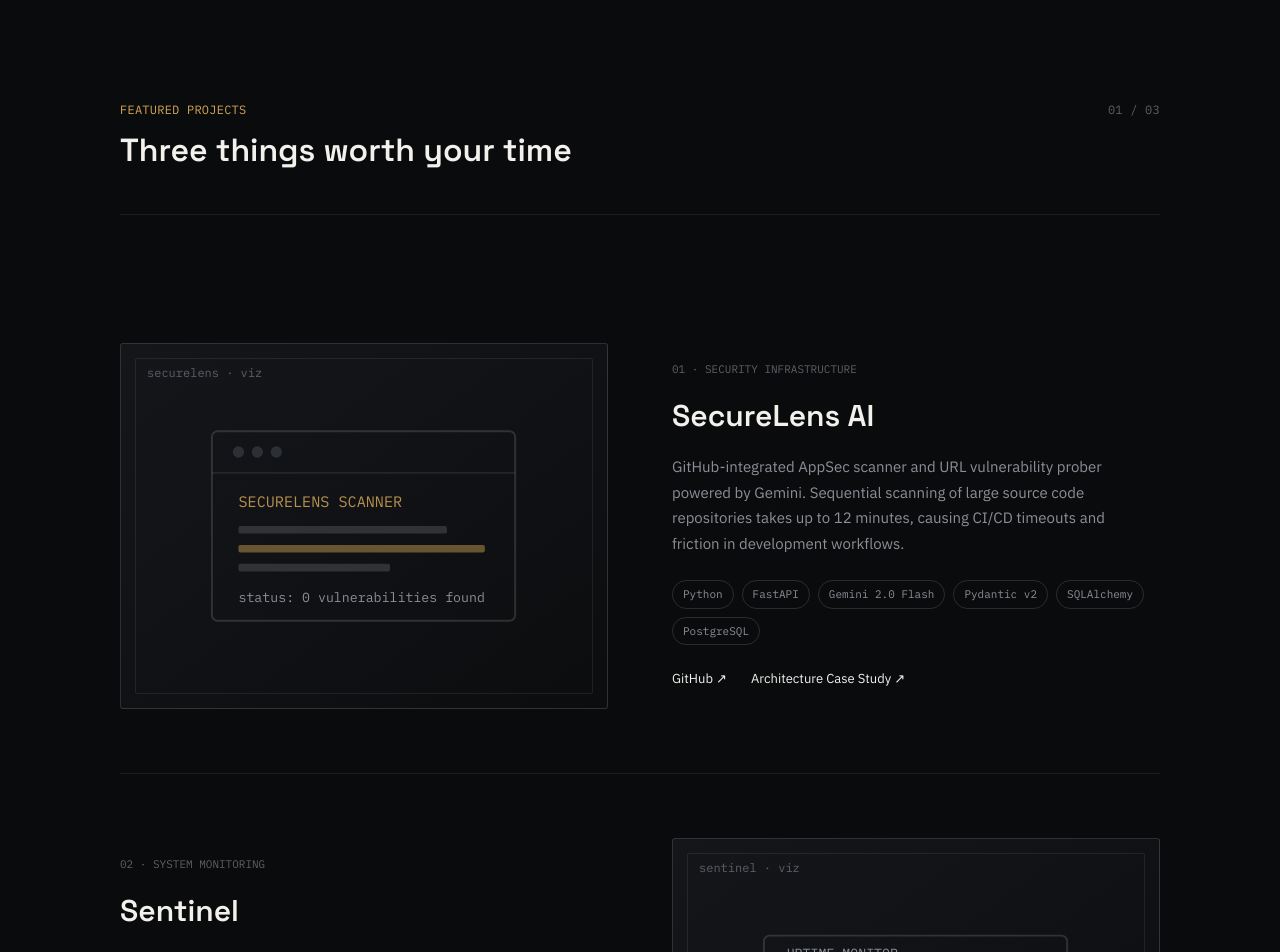
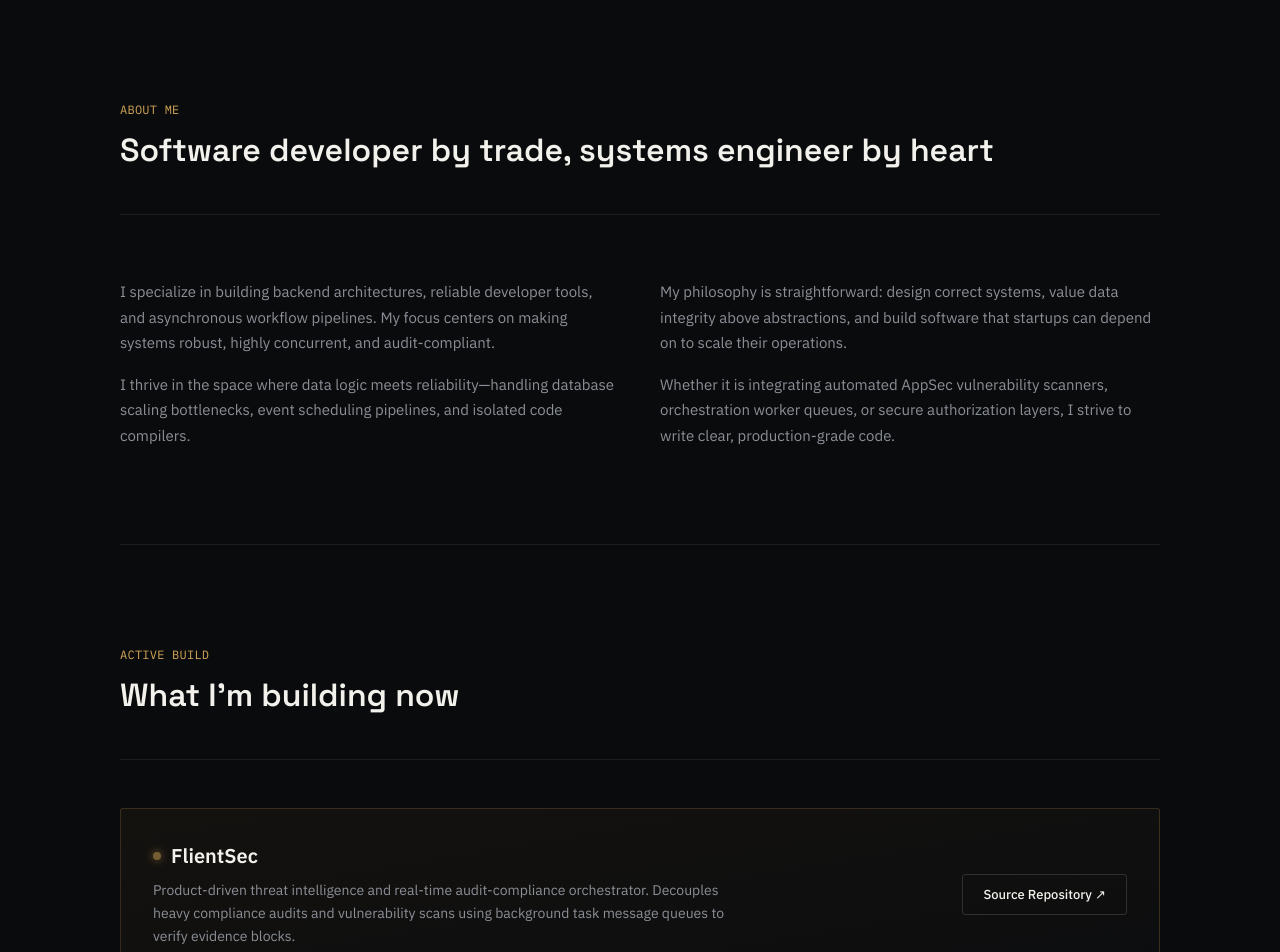
Before and after one commit to Rarebuffalo/krishna-portfolio, a Next.js app: page / in a window 1280 px wide. Shown: the part 800-1752 px from the top of the page. Built offline with nearby package versions, Linux system fonts and the light colour scheme.

Commit message:
ui: restructure home page to introduce about, grouped projects, work, and skills

```diff
--- a/src/app/page.tsx
+++ b/src/app/page.tsx
@@ -6,7 +6,7 @@
 import FeaturedProjects from "@/components/FeaturedProjects";
 import TechMatrix from "@/components/TechMatrix";
 import Link from "next/link";
-import { portfolioSystems } from "@/data/portfolioData";
+import { portfolioSystems, experienceData } from "@/data/portfolioData";
 
 export default function Home() {
   useEffect(() => {
@@ -70,7 +70,7 @@
 
           <div className="cta-row mt-[64px] flex items-center gap-[24px] animate-rise [animation-delay:360ms] max-sm:flex-col max-sm:items-start max-sm:gap-[16px]">
             <a
-              href="#work"
+              href="#projects"
               className="btn btn-primary inline-flex items-center gap-[8px] px-[22px] py-[13px] text-[14px] font-medium rounded-[3px] bg-[#f2f1ec] text-[#0a0b0d] border border-[#f2f1ec] transition-all hover:bg-[#d4a657] hover:border-[#d4a657] hover:translate-y-[-1px]"
             >
               View Projects
@@ -89,11 +89,79 @@
           </div>
         </section>
 
-        {/* Section 2: Flagship Work Grid */}
+        {/* Section 1.5: About Section */}
+        <section className="about py-[96px] reveal border-b border-[rgba(245,245,242,0.08)]" id="about">
+          <div className="section-head flex items-baseline justify-between pb-[40px] border-b border-[rgba(245,245,242,0.08)] mb-[64px]">
+            <div>
+              <span className="label mono text-[12px] text-[#d4a657]">ABOUT ME</span>
+              <h2 className="font-display font-semibold text-[32px] max-md:text-[24px] mt-[6px] text-[#f2f1ec]">
+                Software developer by trade, systems engineer by heart
+              </h2>
+            </div>
+          </div>
+
+          <div className="grid grid-cols-2 max-md:grid-cols-1 gap-[40px]">
+            <div className="text-[15px] leading-[1.7] text-[#8b8f96] space-y-[16px]">
+              <p>
+                I specialize in building backend architectures, reliable developer tools, and asynchronous workflow pipelines. My focus centers on making systems robust, highly concurrent, and audit-compliant.
+              </p>
+              <p>
+                I thrive in the space where data logic meets reliability—handling database scaling bottlenecks, event scheduling pipelines, and isolated code compilers.
+              </p>
+            </div>
+            <div className="text-[15px] leading-[1.7] text-[#8b8f96] space-y-[16px]">
+              <p>
+                My philosophy is straightforward: design correct systems, value data integrity above abstractions, and build software that startups can depend on to scale their operations.
+              </p>
+              <p>
+                Whether it is integrating automated AppSec vulnerability scanners, orchestration worker queues, or secure authorization layers, I strive to write clear, production-grade code.
+              </p>
+            </div>
+          </div>
+        </section>
+
+        {/* Section 2: Projects Container */}
+        <section id="projects" className="projects-container border-b border-[rgba(245,245,242,0.08)]">
+
+          {/* Active Build Banner */}
+          <div className="currently-building py-[96px] reveal border-b border-[rgba(245,245,242,0.08)]">
+            <div className="section-head flex items-baseline justify-between pb-[40px] border-b border-[rgba(245,245,242,0.08)] mb-[48px]">
+              <div>
+                <span className="label mono text-[12px] text-[#d4a657]">ACTIVE BUILD</span>
+                <h2 className="font-display font-semibold text-[32px] max-md:text-[24px] mt-[6px] text-[#f2f1ec]">
+                  What I&apos;m building now
+                </h2>
+              </div>
+            </div>
+
+            <div className="p-[32px] rounded-[3px] border border-[#d4a657]/20 bg-linear-to-br from-[#14120f] to-[#0c0d0f] flex max-[860px]:flex-col items-center justify-between gap-[32px]">
+              <div className="space-y-[8px]">
+                <h3 className="text-[20px] font-semibold text-[#f2f1ec] flex items-center gap-[10px]">
+                  <span className="dot w-[8px] h-[8px] rounded-full bg-[#d4a657] animate-pulse shadow-[0_0_8px_#d4a657]"></span>
+                  FlientSec
+                </h3>
+                <p className="text-[14px] leading-[1.65] text-[#8b8f96] max-w-[600px]">
+                  Product-driven threat intelligence and real-time audit-compliance orchestrator. Decouples heavy compliance audits and vulnerability scans using background task message queues to verify evidence blocks.
+                </p>
+              </div>
+              <a
+                href="https://github.com/Rarebuffalo/FlientSec"
+                target="_blank"
+                rel="noopener noreferrer"
+                className="btn btn-ghost shrink-0 px-[20px] py-[10px] text-[13px] font-medium rounded-[3px] text-[#f2f1ec] border border-[rgba(245,245,242,0.14)] hover:border-[#d4a657] hover:text-[#d4a657] transition-all"
+              >
+                Source Repository ↗
+              </a>
+            </div>
+          </div>
+
+          {/* Featured Projects */}
+          <div className="py-[96px] border-b border-[rgba(245,245,242,0.08)]">
             <FeaturedProjects />
+          </div>
 
-        {/* Section 3: Build out of Curiosity Grid */}
-        <section className="curiosity py-[96px] reveal border-b border-[rgba(245,245,242,0.08)]">
+          {/* Curiosity Projects Grid */}
+          <div className="curiosity py-[96px] reveal">
             <div className="section-head flex items-baseline justify-between pb-[40px] border-b border-[rgba(245,245,242,0.08)] mb-[64px]">
               <div>
                 <span className="label mono text-[12px] text-[#d4a657]">OTHER WORK</span>
@@ -144,80 +212,57 @@
                 </div>
               ))}
             </div>
+          </div>
         </section>
 
-        {/* Section 4: Currently Building Banner */}
-        <section className="currently-building py-[96px] reveal border-b border-[rgba(245,245,242,0.08)]">
-          <div className="section-head flex items-baseline justify-between pb-[40px] border-b border-[rgba(245,245,242,0.08)] mb-[48px]">
+        {/* Section 3: Work Experience */}
+        <section className="work py-[96px] reveal border-b border-[rgba(245,245,242,0.08)]" id="work">
+          <div className="section-head flex items-baseline justify-between pb-[40px] border-b border-[rgba(245,245,242,0.08)] mb-[64px]">
             <div>
-              <span className="label mono text-[12px] text-[#d4a657]">ACTIVE BUILD</span>
+              <span className="label mono text-[12px] text-[#d4a657]">EXPERIENCE</span>
               <h2 className="font-display font-semibold text-[32px] max-md:text-[24px] mt-[6px] text-[#f2f1ec]">
-                What I&apos;m building now
+                Professional timeline
               </h2>
             </div>
           </div>
 
-          <div className="p-[32px] rounded-[3px] border border-[#d4a657]/20 bg-linear-to-br from-[#14120f] to-[#0c0d0f] flex max-[860px]:flex-col items-center justify-between gap-[32px]">
-            <div className="space-y-[8px]">
-              <h3 className="text-[20px] font-semibold text-[#f2f1ec] flex items-center gap-[10px]">
-                <span className="dot w-[8px] h-[8px] rounded-full bg-[#d4a657] animate-pulse shadow-[0_0_8px_#d4a657]"></span>
-                FlientSec
-              </h3>
-              <p className="text-[14px] leading-[1.65] text-[#8b8f96] max-w-[600px]">
-                Product-driven threat intelligence and real-time audit-compliance orchestrator. Decouples heavy compliance audits and vulnerability scans using background task message queues to verify evidence blocks.
-              </p>
+          <div className="experience-card p-[32px] rounded-[3px] border border-[rgba(245,245,242,0.08)] bg-[#101215]/30">
+            <div className="flex justify-between items-start max-md:flex-col max-md:gap-[12px] pb-[24px] border-b border-[rgba(245,245,242,0.08)] mb-[24px]">
+              <div>
+                <h3 className="text-[20px] font-semibold text-[#f2f1ec]">OpenStreamLabs</h3>
+                <p className="text-[14px] text-[#d4a657] mt-[4px]">Fullstack Developer Intern</p>
               </div>
-            <a
-              href="https://github.com/Rarebuffalo/FlientSec"
-              target="_blank"
-              rel="noopener noreferrer"
-              className="btn btn-ghost shrink-0 px-[20px] py-[10px] text-[13px] font-medium rounded-[3px] text-[#f2f1ec] border border-[rgba(245,245,242,0.14)] hover:border-[#d4a657] hover:text-[#d4a657] transition-all"
-            >
-              Source Repository ↗
-            </a>
+              <div className="text-right max-md:text-left">
+                <span className="mono text-[12px] text-[#8b8f96] block">Nov 2025 - Mar 2026</span>
+                <span className="inline-flex items-center gap-[6px] px-[8px] py-[3px] rounded-[12px] bg-[#d4a657]/10 border border-[#d4a657]/20 text-[#d4a657] text-[10px] mono mt-[6px] font-semibold">
+                  {experienceData.status}
+                </span>
+              </div>
+            </div>
+
+            <ul className="flex flex-col gap-[16px] list-none p-0 m-0">
+              {experienceData.highlights.map((highlight, index) => {
+                const [title, desc] = highlight.split(": ");
+                return (
+                  <li key={index} className="flex gap-[12px] items-start">
+                    <span className="w-[6px] h-[6px] rounded-full bg-[#d4a657] mt-[8px] shrink-0" />
+                    <div>
+                      <strong className="text-[#f2f1ec] font-medium text-[15px]">{title}:</strong>
+                      <span className="text-[#8b8f96] text-[14px] leading-[1.6] block mt-[2px]">{desc}</span>
+                    </div>
+                  </li>
+                );
+              })}
+            </ul>
           </div>
         </section>
 
-        {/* Section 5: Engineering Philosophy Grid */}
-        <section className="philosophy py-[96px] reveal border-b border-[rgba(245,245,242,0.08)]" id="philosophy">
-          <div className="section-head flex items-baseline justify-between pb-[40px] border-b border-[rgba(245,245,242,0.08)] mb-[64px]">
-            <div>
-              <span className="label mono text-[12px] text-[#d4a657]">HOW I WORK</span>
-              <h2 className="font-display font-semibold text-[32px] max-md:text-[24px] mt-[6px] text-[#f2f1ec]">
-                Engineering philosophy
-              </h2>
-            </div>
-          </div>
-
-          <div className="principles grid grid-cols-3 max-[860px]:grid-cols-1 gap-[40px]">
-            <div className="principle pt-[40px] border-t border-[rgba(245,245,242,0.14)]">
-              <span className="idx mono text-[12px] text-[#d4a657] block mb-[16px]">01</span>
-              <h3 className="text-[18px] font-semibold mb-[10px] text-[#f2f1ec]">Correctness before cleverness</h3>
-              <p className="text-[14px] leading-[1.65] text-[#8b8f96]">
-                I reason through edge cases before I reach for the elegant abstraction. Working code that&apos;s boring beats clever code that&apos;s fragile.
-              </p>
-            </div>
-            <div className="principle pt-[40px] border-t border-[rgba(245,245,242,0.14)]">
-              <span className="idx mono text-[12px] text-[#d4a657] block mb-[16px]">02</span>
-              <h3 className="text-[18px] font-semibold mb-[10px] text-[#f2f1ec]">Systems, not screens</h3>
-              <p className="text-[14px] leading-[1.65] text-[#8b8f96]">
-                Every interface sits on top of data flow, state, and failure modes. I design the system first — the UI is just where it becomes visible.
-              </p>
-            </div>
-            <div className="principle pt-[40px] border-t border-[rgba(245,245,242,0.14)]">
-              <span className="idx mono text-[12px] text-[#d4a657] block mb-[16px]">03</span>
-              <h3 className="text-[18px] font-semibold mb-[10px] text-[#f2f1ec]">Ship the smallest working thing</h3>
-              <p className="text-[14px] leading-[1.65] text-[#8b8f96]">
-                Prototypes earn their next iteration through real usage, not through more planning. I&apos;d rather learn from a rough version in front of users.
-              </p>
-            </div>
-          </div>
+        {/* Section 4: Technical Toolbox */}
+        <section id="skills" className="tech-matrix-container border-b border-[rgba(245,245,242,0.08)]">
+          <TechMatrix />
         </section>
 
-        {/* Section 6: Minimal Tech Matrix */}
-        <TechMatrix />
-
-        {/* Section 7: Contact Layout */}
+        {/* Section 5: Contact Layout */}
         <section className="contact py-[144px] reveal text-center flex flex-col items-center justify-center" id="contact">
           <span className="label mono text-[12px] text-[#d4a657]">CONTACT</span>
           <h2 className="font-display font-semibold text-[30px] min-[640px]:text-[42px] min-[1024px]:text-[52px] leading-[1.15] text-[#f2f1ec] max-w-[640px] mt-[14px] mb-[40px]">
```
Lines whose indentation alone changed are shown as unchanged.
